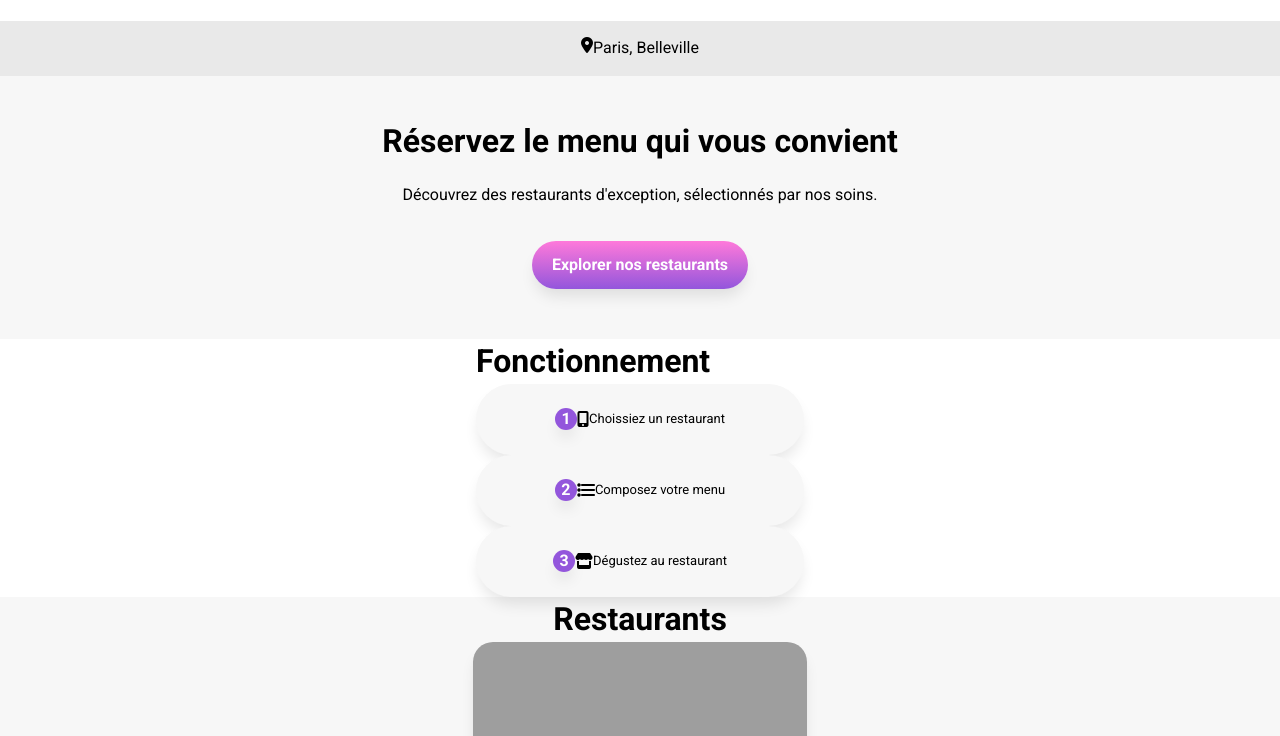
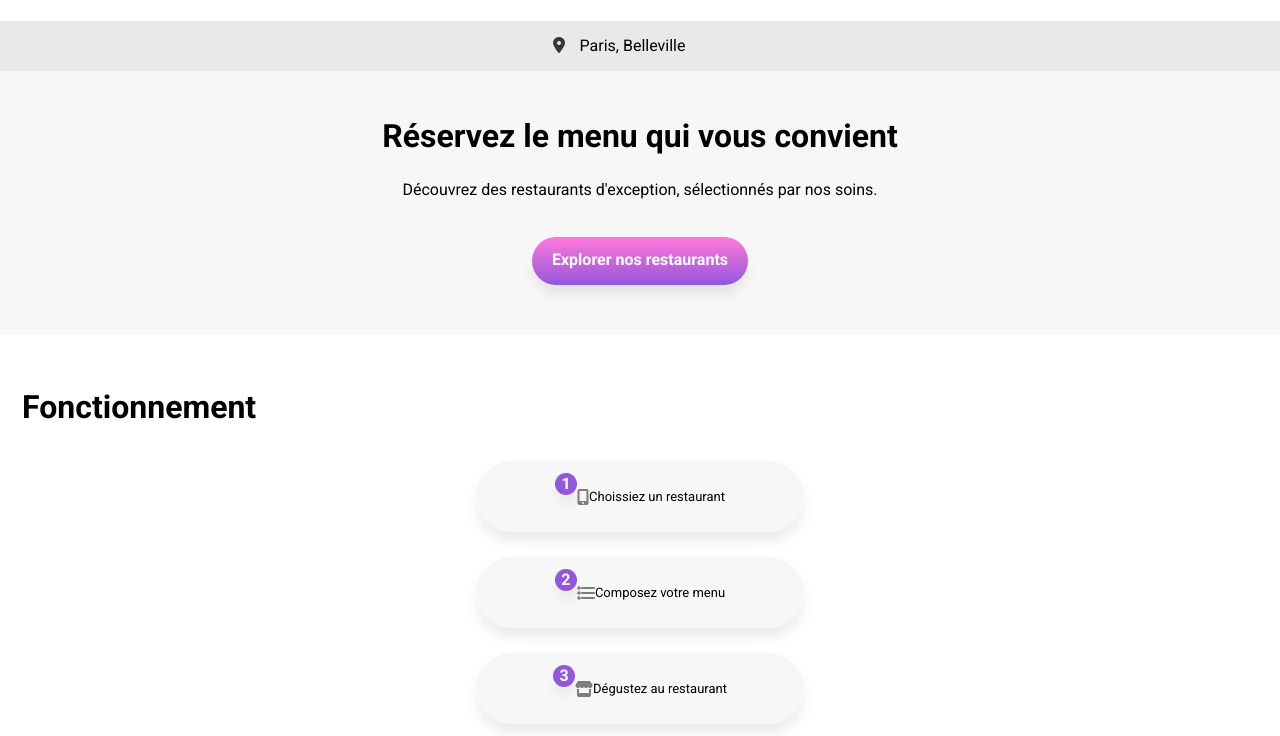
Before and after one commit to kharoncode/OC-P3, a website: page index.html in a window 1280 px wide. Shown: the part 64-800 px from the top of the page. Drawn offline with Linux system fonts and the light colour scheme; grey boxes are pictures that could not be loaded; a web font is replaced by a local one.

Commit message:
add input in nav

```diff
--- a/index.html
+++ b/index.html
@@ -16,6 +16,7 @@
 </head>
 
 <body class="body">
+
     <!-- HEADER -->
     <header class="header">
         <div class="header-logo">
@@ -23,9 +24,13 @@
         </div>
 
         <nav class="header-nav">
-            <div class="header-nav__location"><i class="fa-solid fa-location-dot"></i> Paris, Belleville</div>
+            <div class="header-nav__location">
+                <i class="fa-solid fa-location-dot"></i>
+                <input type="search" value="Paris, Belleville">
+                <i class="fa-solid fa-location-dot hidden"></i>
+            </div>
             <h2>Réservez le menu qui vous convient</h2>
-            <p>Découvrez des restaurants d'exception, sélectionnés par nos soins.</p>
+            <p class="header-nav__text">Découvrez des restaurants d'exception, sélectionnés par nos soins.</p>
             <a href="#"><div class="btn btn--purple">Explorer nos restaurants</div></a>
         </nav>
 
--- a/sass/main.scss
+++ b/sass/main.scss
@@ -48,9 +48,10 @@
         display: flex;
         justify-content: center;
         align-items: center;
+        width: 100%;
 
         &--purple{
-            width: 216px;
+            min-width: 216px;
             height: 48px;
             background: linear-gradient(180deg, $color-secondary 0%, $color-primary 100%);
             color: #FFFFFF;
@@ -58,7 +59,7 @@
         }
 
         &--grey{
-            width: 328px;
+            max-width: 328px;
             height: 71px;
             background-color: darken($bg-color, 3);
             font-size: 0.8125em;
@@ -103,6 +104,10 @@
         }
     }
 
+    .hidden{
+        visibility: hidden;
+    }
+
     html {
     scroll-behavior: smooth;
     }
@@ -136,17 +141,50 @@
         &__location{
             padding: 16px 0;
             width: 100%;
+            height: 50px;
             background-color: darken($bg-color, 8.5);
+            color: darken($bg-color, 79);
+            font-weight: 500;
             display: flex;
             justify-content: center;
+            & input{
+                background-color: inherit;
+                border: none;
+                max-width: 150px;
+                text-align: center;
+                &:focus{
+                    outline: none;
+                }
+            }
         }
 
         & h2{
             padding: 43px 62px 20px 62px;
         }
 
-        & p{
+        &__text{
             padding: 0 38px 35px 38px;
+        }
+    }
+
+    .header-information{
+        width: 100%;
+        padding: 50px 0 40px 0;
+        display: flex;
+        flex-direction: column;
+        align-items: center;
+
+        & h2{
+            padding: 0 0 32px 22px;
+            align-self: start;
+        }
+
+        & div{
+            margin-bottom: 25px;
+        }
+
+        & i{
+            color: darken($bg-color, 51);
         }
     }
 
```
Also changed, not shown: css/style.css, 1 other file.
